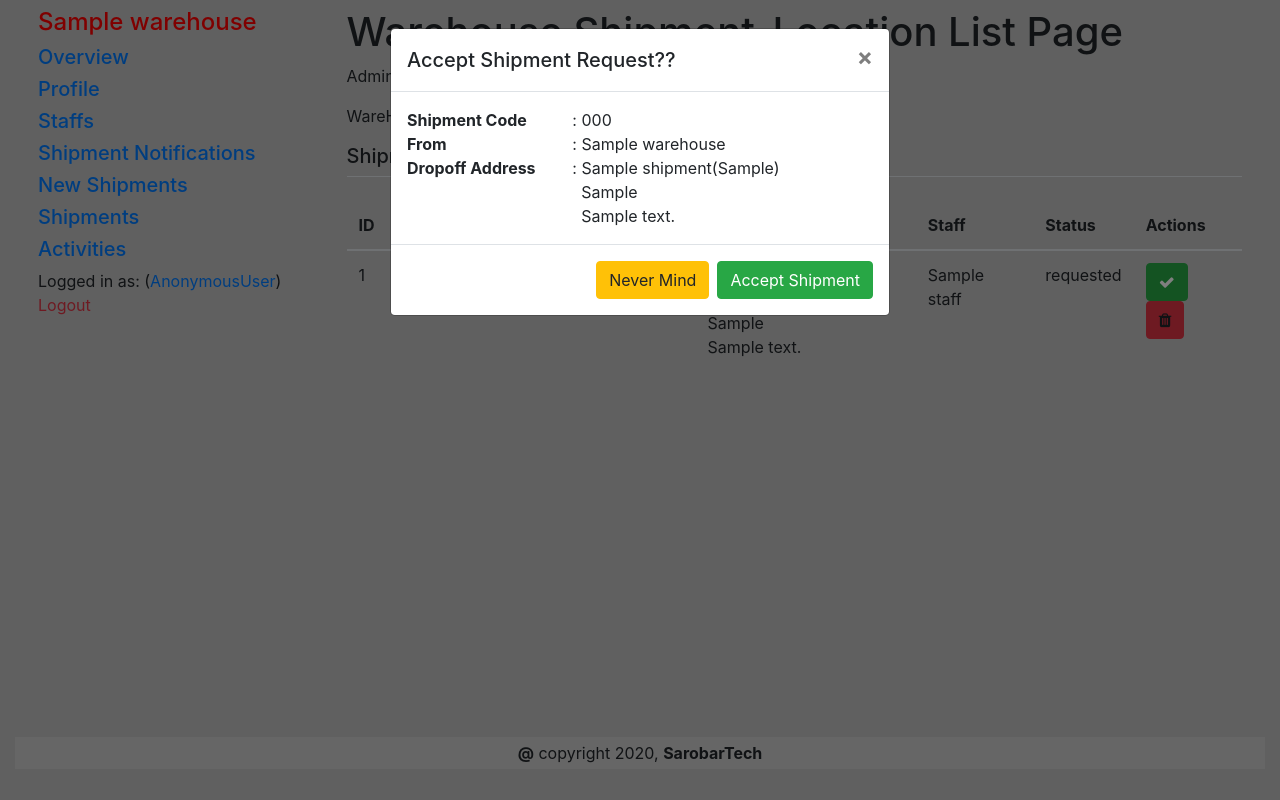
After one commit to thapa-prashant/Shipment-Project, a Django app: template templates/warehousetemplates/warehouseshipmentlocationlist.html in a window 1280 px wide, after a click that opens the changed part. The commit adds this page. Run offline with Django 3.2, Linux system fonts and the light colour scheme; the template is opened without the code that fills it: most values are stand-ins (such as "Sample title", 1, 10 or a date in 2020); some libraries are stand-ins or nearby versions.

Commit message:
waerhouse admin

```diff
--- a/templates/warehousetemplates/warehousebase.html
+++ b/templates/warehousetemplates/warehousebase.html
@@ -6,21 +6,29 @@
     <meta name="viewport" content="width=device-width, initial-scale=1.0">
     <title>{% block title %}{% endblock %}</title>
     <link rel="stylesheet" href="https://stackpath.bootstrapcdn.com/bootstrap/4.4.1/css/bootstrap.min.css">
+    <link rel="stylesheet" href="https://cdnjs.cloudflare.com/ajax/libs/font-awesome/4.7.0/css/font-awesome.min.css">
     {% block css %}
     {% endblock %}
 </head>
-<body class="container-fluid">
+<body class="container-fluid" style="background-color: silver;">
     <div class="row m-2">
-        <div class="col-md-2">
-            <h4><a href=" {% url 'warehouseapp:warehousehome' %} ">Home</a></h4>
-            <h4><a href=" {% url 'warehouseapp:warehouseadminprofile' %} ">Profile</a></h4>
-            <h4><a href=" {% url 'warehouseapp:warehousehome' %} ">Staffs</a></h4>
-            <h4><a href=" {% url 'warehouseapp:warehousehome' %} ">Shipments</a></h4>
-            <h4><a href=" {% url 'warehouseapp:warehousehome' %} ">Activities</a></h4>
-            Logged in as: (<a href=" {% url 'warehouseapp:warehouseadminprofile' %} ">{{user.name}}</a>)
-            <a href=" {% url 'warehouseapp:warehouseadminlogout' %} ">Logout</a>
+        <div class="col-md-3">
+            <h4>
+                <a href=" {% url 'warehouseapp:warehousehome' %} " style="color: red;">
+                    {{warehouse}}
+                </a>
+            </h4>
+            <h5><a href=" {% url 'warehouseapp:warehousehome' %} ">Overview</a></h5>
+            <h5><a href=" {% url 'warehouseapp:warehouseadminprofile' %} ">Profile</a></h5>
+            <h5><a href=" {% url 'warehouseapp:warehouseadminstafflist' %} ">Staffs</a></h5>
+            <h5><a href=" {% url 'warehouseapp:warehouseadminshipmentlocationlist' %} ">Shipment Notifications</a></h5>
+            <h5><a href=" {% url 'warehouseapp:warehouseadminnewshipmentlocationlist' %} ">New Shipments</a></h5>
+            <h5><a href=" {% url 'warehouseapp:warehouseadminshipmentlist' %} ">Shipments</a></h5>
+            <h5><a href=" {% url 'warehouseapp:warehousehome' %} ">Activities</a></h5>
+            Logged in as: (<a href=" {% url 'warehouseapp:warehouseadminprofile' %} ">{{user}}</a>)
+            <a href=" {% url 'warehouseapp:warehouseadminlogout' %} " class="text-danger">Logout</a>
         </div>
-        <div class="col-md-10">
+        <div class="col-md-9">
         {% block content %}
         {% endblock %}
         </div>
@@ -29,6 +37,8 @@
         <span><strong>@</strong> copyright 2020, <strong>SarobarTech</strong></span>
     </footer>
 
+    <script src="https://code.jquery.com/jquery-3.4.1.min.js"></script>
+    <script src="https://stackpath.bootstrapcdn.com/bootstrap/4.4.1/js/bootstrap.min.js"></script>
     {% block js %}
     {% endblock %}
 </body>
--- /dev/null
+++ b/templates/warehousetemplates/warehouseshipmentlocationlist.html
@@ -0,0 +1,133 @@
+{% extends 'warehousetemplates/warehousebase.html' %}
+{% load static %}
+
+{% block title %}
+Warehouse - Shipment Location List Page
+{% endblock %}
+
+{% block content %}
+<div class="row">
+    <div class="col-sm-12">
+        <h1>Warehouse Shipment-Location List Page</h1>
+        <p>Admin: {{user}}</p>
+        <!-- <p>User: {{user.id}}</p> -->
+        <p>WareHouse: {{warehouse}}</p>
+
+        <h5>Shipment Locations: </h5>
+       <table class="table">
+           <thead>
+               <tr>
+                   <th>ID</th>
+                   <th>Shipment Code</th>
+                   <th>Origin WareHouse</th>
+                   <th>Dropoff Address</th>
+                   <th>Staff</th>
+                   <th>Status</th>
+                   <!-- <th>Amounts</th> -->
+                   <th>Actions</th>
+               </tr>
+           </thead>
+           <tbody>
+               {% for shipment in shipmentlocation_list %}
+               <tr>
+                   <td>{{shipment.id}}</td>
+                   <td>
+                       {{shipment.shipment.shipment_code}}
+                   </td>
+                   <td>
+                       {{shipment.warehouse}}
+                    </td>
+                   <td>
+                        {{shipment.shipment.receiver_name}}({{shipment.shipment.receiver_contact}})<br>
+                        {{shipment.shipment.dropoff_city}}<br>
+                        {{shipment.shipment.dropoff_street_address}}
+                    </td>
+                   <td>{{shipment.staff}}</td>
+                   <td>
+                        {{shipment.status}}
+                    </td>
+                    <!-- <td> -->
+                        <!-- {{shipment.shipping_charge}} -->
+                    <!-- </td> -->
+                   <td>
+                        <!-- <a data-href="" data-toogle="model" class="btn btn-success"><i class="fa fa-edit"></i></a> -->
+                        <button type="button" class="btn btn-success" data-toggle="modal" data-target="#shipment_ready_modal_{{shipment.shipment.id}}">
+                            <i class="fa fa-check"></i>
+                        </button>
+                        <a data-href="" data-toogle="model" class="btn btn-danger"><i class="fa fa-trash"></i></a>
+                    </td>
+                    <!-- Modal -->
+                    <div class="modal fade" id="shipment_ready_modal_{{shipment.shipment.id}}" tabindex="-1" role="dialog" aria-labelledby="exampleModalLabel" aria-hidden="true">
+                      <div class="modal-dialog" role="document">
+                        <div class="modal-content">
+                          <div class="modal-header">
+                            <h5 class="modal-title" id="exampleModalLabel">Accept Shipment Request??</h5>
+                            <button type="button" class="close" data-dismiss="modal" aria-label="Close">
+                              <span aria-hidden="true">&times;</span>
+                            </button>
+                          </div>
+                          <div class="modal-body">
+                              <div class="row">
+                                  <div class="col-sm-12">
+                                      <div class="row">
+                                        <p>
+                                            <div class="col-md-4">
+                                                <strong>Shipment Code</strong>
+                                            </div>
+                                            <div class="col-md-8">
+                                                : {{shipment.shipment.shipment_code}}
+                                            </div>
+                                        </p>
+                                      </div>
+                                      <div class="row">
+                                        <p>
+                                            <div class="col-md-4">
+                                                <strong>From</strong>
+                                            </div>
+                                            <div class="col-md-8">
+                                                : {{shipment.warehouse}}
+                                            </div>
+                                        </p>
+                                      </div>
+                                      <div class="row">
+                                        <p>
+                                            <div class="col-md-4">
+                                                <strong>Dropoff Address</strong>
+                                            </div>
+                                            <div class="col-md-8">
+                                                : {{shipment.shipment.receiver_name}}({{shipment.shipment.receiver_contact}})<br>
+                                                &nbsp;&nbsp;{{shipment.shipment.dropoff_city}}<br>
+                                                &nbsp;&nbsp;{{shipment.shipment.dropoff_street_address}}
+                                            </div>
+                                        </p>
+                                      </div>
+                                  </div>
+                              </div>
+                          </div>
+                          <div class="modal-footer">
+                            <button type="button" class="btn btn-warning" data-dismiss="modal">Never Mind</button>
+                            <button type="button" class="btn btn-success">Accept Shipment</button>
+                          </div>
+                        </div>
+                      </div>
+                    </div>
+                </tr>
+                {% endfor %}
+           </tbody>
+        </table>
+    </div>
+</div>
+<!-- Button trigger modal -->
+
+
+{% endblock %}
+{% block js %}
+<script>
+    $(document).ready(fucntion() {
+        $('#model').on('shown.bs.modal', function () {
+            $('#myInput').trigger('focus')
+        })
+
+    })
+</script>
+{% endblock %}
--- a/warehouseapp/urls.py
+++ b/warehouseapp/urls.py
@@ -15,6 +15,18 @@ urlpatterns = [
     path('warehouse/logistic-admin/profile-info/', WareHouseAdminProfileView.as_view(),
         name = "warehouseadminprofile"),
 
+    path('warehouse/logistic-admin/all-staffs/list/', WareHouseAdminStaffListView.as_view(),
+        name = "warehouseadminstafflist"),
+
+    path('warehouse/logistic-admin/all-shipments/list/', WareHouseAdminShipmentListView.as_view(),
+        name = "warehouseadminshipmentlist"),
+
+    path('warehouse/logistic-admin/shipment-location/list/', WareHouseAdminShipmentLocationListView.as_view(),
+        name = "warehouseadminshipmentlocationlist"),
+
+    path('warehouse/logistic-admin/new-shipment-location/list/', WareHouseAdminNewShipmentLocationListView.as_view(),
+        name = "warehouseadminnewshipmentlocationlist"),
+
 
 
 ]
```
Also changed, not shown: templates/warehousetemplates/warehousehome.html (+3 -4 lines), templates/warehousetemplates/warehousenewshipmentlocationlist.html (added, +133 -0 lines), templates/warehousetemplates/warehouseprofile.html (+5 -5 lines), templates/warehousetemplates/warehouseshipmentlist.html (added, +61 -0 lines), templates/warehousetemplates/warehousestafflist.html (added, +47 -0 lines), warehouseapp/views.py (+44 -13 lines), db.sqlite3.
